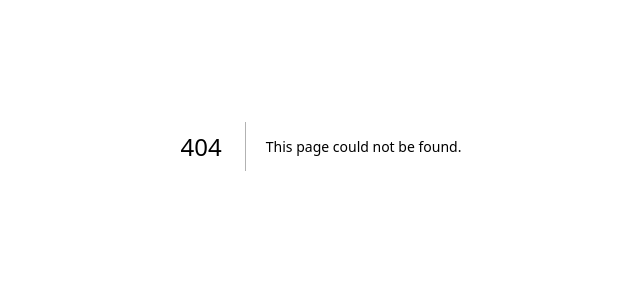
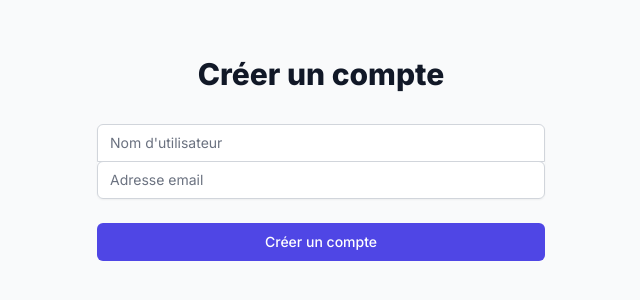
Before and after one commit to fabienlpt/liiinks, a Next.js app: page /signup in a window 1280 px wide. Before the commit this address had no page. Shown: the part 254-554 px from the top of the page, without its empty margins (319-959 px from the left). Built offline with nearby package versions, Linux system fonts and the light colour scheme.

Commit message:
feature(airtable): add post and get users

```diff
--- a/package.json
+++ b/package.json
@@ -10,6 +10,7 @@
   },
   "dependencies": {
     "airtable": "^0.12.2",
+    "axios": "^1.6.8",
     "next": "14.2.3",
     "react": "^18",
     "react-dom": "^18"
--- /dev/null
+++ b/src/app/api/config.ts
@@ -0,0 +1,8 @@
+import Airtable from "airtable";
+
+Airtable.configure({
+  endpointUrl: "https://api.airtable.com",
+  apiKey: process.env.AIRTABLE_API_KEY,
+});
+
+export const base = Airtable.base("apprsniTiR59rZXM9");
--- a/src/app/api/hello/route.ts
+++ /dev/null
@@ -1,36 +0,0 @@
-import Airtable from "airtable";
-
-Airtable.configure({
-  endpointUrl: "https://api.airtable.com",
-  apiKey: process.env.AIRTABLE_API_KEY,
-});
-
-const base = Airtable.base("apprsniTiR59rZXM9");
-
-export async function GET(request: Request) {
-  try {
-    const records = await base("users").select({}).all();
-
-    const responseBody = JSON.stringify(records);
-    return new Response(responseBody, {
-      status: 200,
-      headers: {
-        "Content-Type": "application/json",
-      },
-    });
-  } catch (error) {
-    console.error(
-      "Une erreur s'est produite lors de la récupération des données depuis Airtable:",
-      error
-    );
-    return new Response(
-      "Une erreur s'est produite lors de la récupération des données depuis Airtable.",
-      {
-        status: 500,
-        headers: {
-          "Content-Type": "application/json",
-        },
-      }
-    );
-  }
-}
--- /dev/null
+++ b/src/app/api/user/route.ts
@@ -0,0 +1,58 @@
+import { base } from "../config";
+
+export async function GET(request: Request) {
+  try {
+    const records = await base("users").select({}).all();
+
+    const responseBody = JSON.stringify(records);
+    return new Response(responseBody, {
+      status: 200,
+      headers: {
+        "Content-Type": "application/json",
+      },
+    });
+  } catch (error) {
+    console.error(
+      "Une erreur s'est produite lors de la récupération des données depuis Airtable:",
+      error
+    );
+    return new Response(
+      "Une erreur s'est produite lors de la récupération des données depuis Airtable.",
+      {
+        status: 500,
+        headers: {
+          "Content-Type": "application/json",
+        },
+      }
+    );
+  }
+}
+
+export async function POST(request: Request) {
+  try {
+    const data = await request.json();
+    const records = await base("users").create(data);
+
+    const responseBody = JSON.stringify(records);
+    return new Response(responseBody, {
+      status: 201,
+      headers: {
+        "Content-Type": "application/json",
+      },
+    });
+  } catch (error) {
+    console.error(
+      "Une erreur s'est produite lors de la création des données dans Airtable:",
+      error
+    );
+    return new Response(
+      "Une erreur s'est produite lors de la création des données dans Airtable.",
+      {
+        status: 500,
+        headers: {
+          "Content-Type": "application/json",
+        },
+      }
+    );
+  }
+}
--- /dev/null
+++ b/src/app/environment.prod.ts
@@ -0,0 +1 @@
+export const API_URL = "http://localhost:3000/api/";
--- /dev/null
+++ b/src/app/environment.ts
@@ -0,0 +1 @@
+export const API_URL = "http://localhost:3000/api/";
--- /dev/null
+++ b/src/app/signup/page.tsx
@@ -0,0 +1,78 @@
+"use client";
+import { useState } from "react";
+import axios from "axios";
+import { API_URL } from "../environment";
+
+export default function SignUpPage() {
+  const [formData, setFormData] = useState({
+    username: "",
+    email: "",
+  });
+
+  const handleChange = (e: React.ChangeEvent<HTMLInputElement>) => {
+    const { name, value } = e.target;
+    setFormData((prevState) => ({
+      ...prevState,
+      [name]: value,
+    }));
+  };
+
+  const handleSubmit = async (e: React.FormEvent<HTMLFormElement>) => {
+    e.preventDefault();
+    await axios.post(`${API_URL}/user`, formData);
+  };
+
+  return (
+    <div className="min-h-screen flex items-center justify-center bg-gray-50 py-12 px-4 sm:px-6 lg:px-8">
+      <div className="max-w-md w-full space-y-8">
+        <div>
+          <h2 className="mt-6 text-center text-3xl font-extrabold text-gray-900">
+            Créer un compte
+          </h2>
+        </div>
+        <form className="mt-8 space-y-6" onSubmit={handleSubmit}>
+          <div className="rounded-md shadow-sm -space-y-px">
+            <div>
+              <label htmlFor="firstName" className="sr-only">
+                Nom d&apos;utilisateur
+              </label>
+              <input
+                id="username"
+                name="username"
+                type="text"
+                required
+                className="appearance-none relative block w-full px-3 py-2 border border-gray-300 placeholder-gray-500 text-gray-900 rounded-t-md focus:outline-none focus:ring-indigo-500 focus:border-indigo-500 focus:z-10 sm:text-sm"
+                placeholder="Nom d'utilisateur"
+                onChange={handleChange}
+              />
+            </div>
+            <div>
+              <label htmlFor="email-address" className="sr-only">
+                Adresse email
+              </label>
+              <input
+                id="email-address"
+                name="email"
+                type="email"
+                autoComplete="email"
+                required
+                className="appearance-none relative block w-full px-3 py-2 border border-gray-300 placeholder-gray-500 text-gray-900 rounded-md focus:outline-none focus:ring-indigo-500 focus:border-indigo-500 focus:z-10 sm:text-sm"
+                placeholder="Adresse email"
+                onChange={handleChange}
+              />
+            </div>
+          </div>
+
+          <div>
+            <button
+              type="submit"
+              className="group relative w-full flex justify-center py-2 px-4 border border-transparent text-sm font-medium rounded-md text-white bg-indigo-600 hover:bg-indigo-700 focus:outline-none focus:ring-2 focus:ring-offset-2 focus:ring-indigo-500"
+            >
+              Créer un compte
+            </button>
+          </div>
+        </form>
+      </div>
+    </div>
+  );
+}
```
Also changed, not shown: 1 other file (tests, documents, lock files or other folders).
